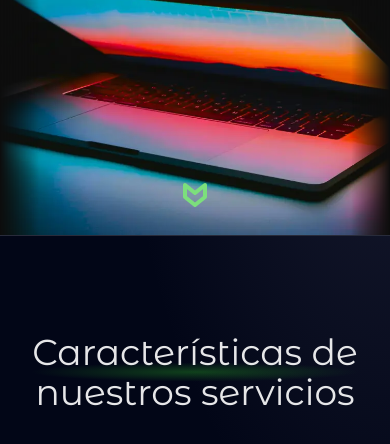
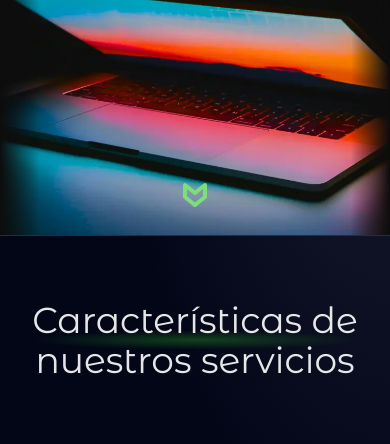
Before and after one commit to MauricioDMO/tusitioweb, an Astro site: page / in a window 390 px wide. Shown: the part 609-1053 px from the top of the page. Built offline with nearby package versions, Linux system fonts and the light colour scheme; Astro itself is replaced by a stand-in of ours; what @midudev/tailwind-animations would draw is missing.

Commit message:
Adjust margin in Subtitle component in mobile devices

```diff
--- a/src/components/Subtitle.astro
+++ b/src/components/Subtitle.astro
@@ -2,7 +2,8 @@
 font-title
 text-center
 text-balance
-my-24">
+my-16
+sm:my-24">
   <slot />
 </h2>
 
```
